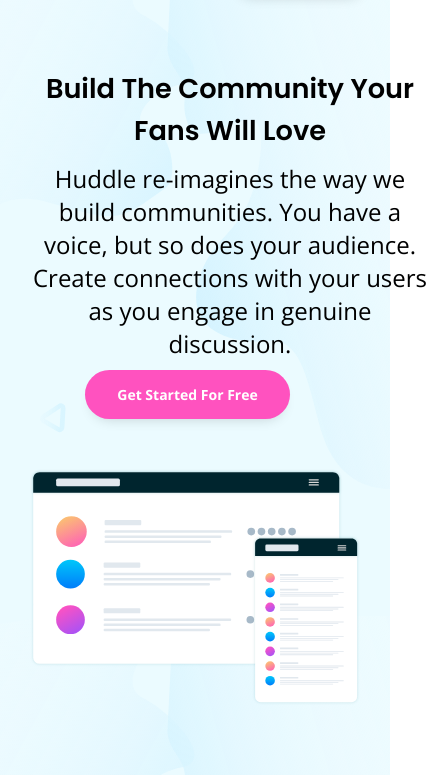
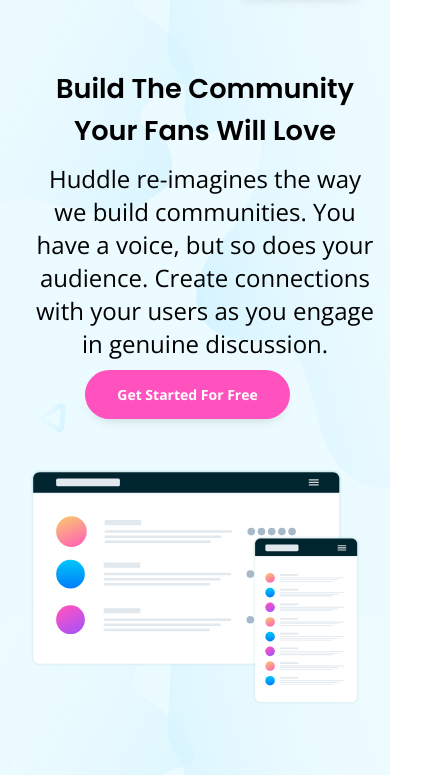
Before and after one commit to SeyideHundeyin/Landing-page-with-css-flexbox, a plain HTML site: page index.html in a window 390 px wide. Shown: the part 67-844 px from the top of the page, 430 px wide, since content can reach past the window. Drawn offline with nearby package versions, Linux system fonts and the light colour scheme.

Commit message:
responsiveness

```diff
--- a/style.css
+++ b/style.css
@@ -286,14 +286,14 @@
   h1{
    text-align: center;
    margin: 0 auto;
-   max-width: 400px;
+   max-width: 350px;
    font-size: 1.7rem;
    margin-bottom: 10px;
   }
   .desc{
     text-align: center;
     margin: 0 auto;
-    max-width: 400px;
+    max-width: 350px;
     font-size: 1.5rem;
     margin-bottom: 10px;
   }
```
